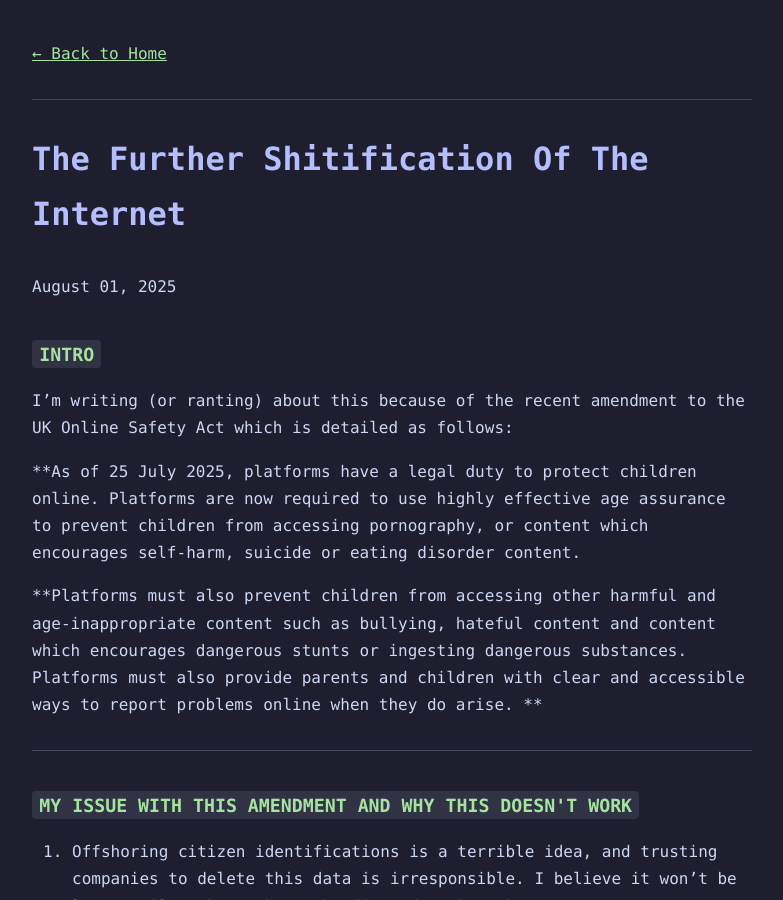
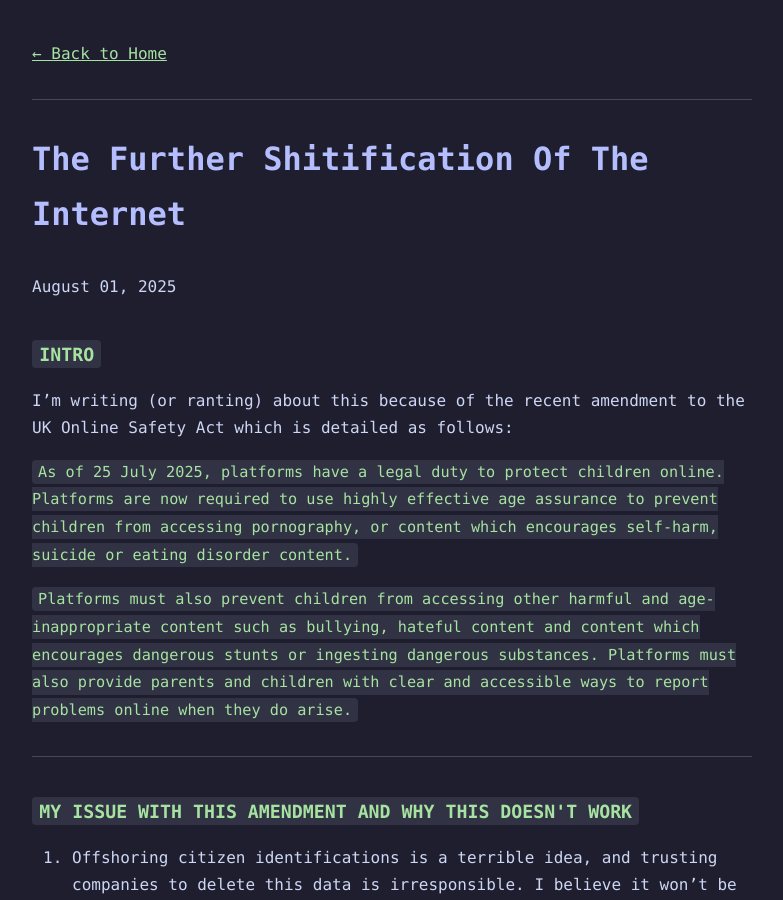
Before and after one commit to thebluenowhere/thebluenowhere.github.io, a Jekyll site: the page built from _posts/2025-08-01-digital-privacy.md, in a window 1280 px wide and 900 px high. Shown: the whole window, without its empty margins (248-1031 px from the left). Built offline with Jekyll 4.4.1, drawn with Linux system fonts in a browser that asks for light colours.

Commit message:
changing description format

```diff
--- a/_posts/2025-08-01-digital-privacy.md
+++ b/_posts/2025-08-01-digital-privacy.md
@@ -8,9 +8,9 @@ date: 2025-08-01
 
 I'm writing (or ranting) about this because of the recent amendment to the UK Online Safety Act which is detailed as follows:
 
-**As of 25 July 2025, platforms have a legal duty to protect children online. Platforms are now required to use highly effective age assurance to prevent children from accessing pornography, or content which encourages self-harm, suicide or eating disorder content.
+`As of 25 July 2025, platforms have a legal duty to protect children online. Platforms are now required to use highly effective age assurance to prevent children from accessing pornography, or content which encourages self-harm, suicide or eating disorder content.`
 
-**Platforms must also prevent children from accessing other harmful and age-inappropriate content such as bullying, hateful content and content which encourages dangerous stunts or ingesting dangerous substances. Platforms must also provide parents and children with clear and accessible ways to report problems online when they do arise. **
+`Platforms must also prevent children from accessing other harmful and age-inappropriate content such as bullying, hateful content and content which encourages dangerous stunts or ingesting dangerous substances. Platforms must also provide parents and children with clear and accessible ways to report problems online when they do arise.`
 
 ---
 
```
